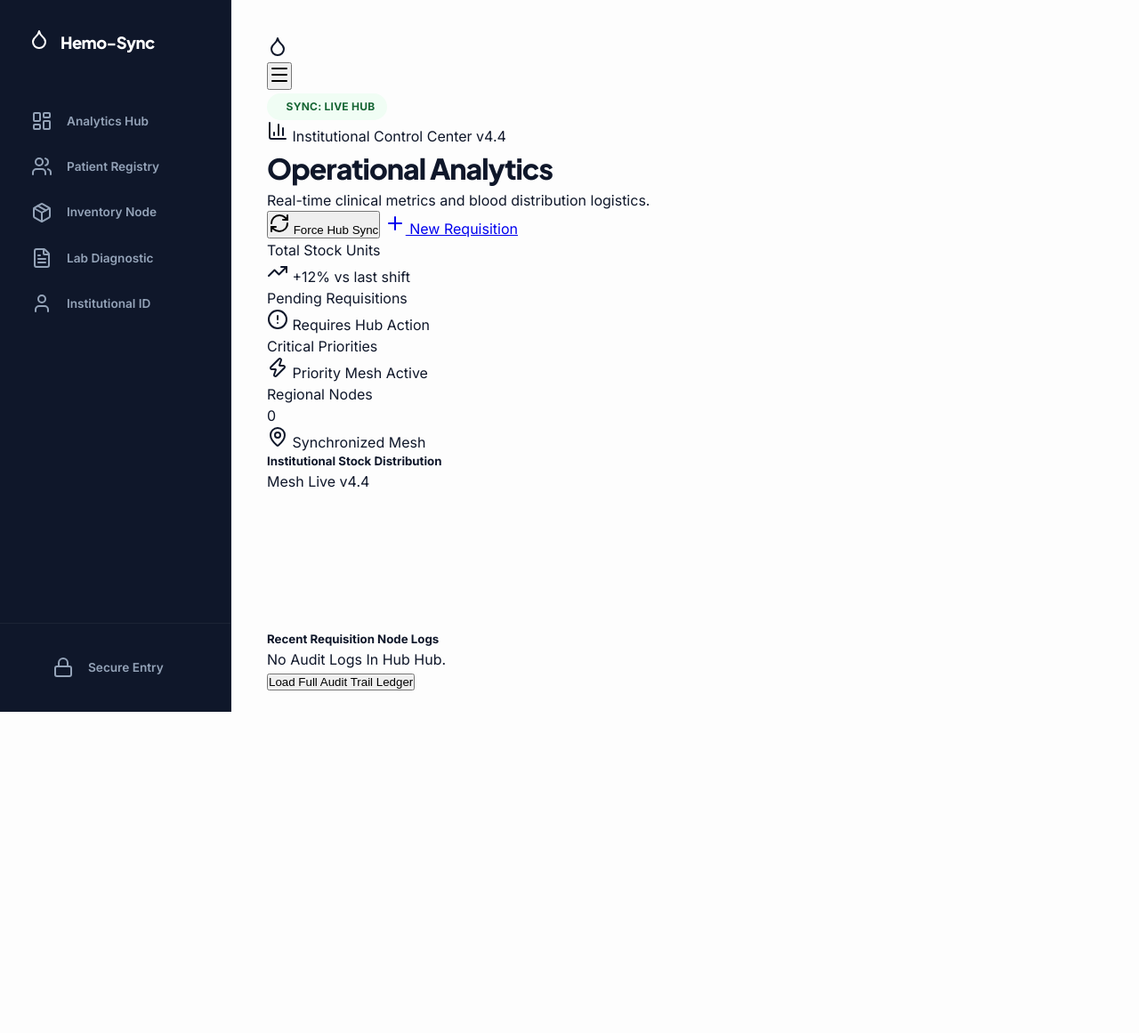
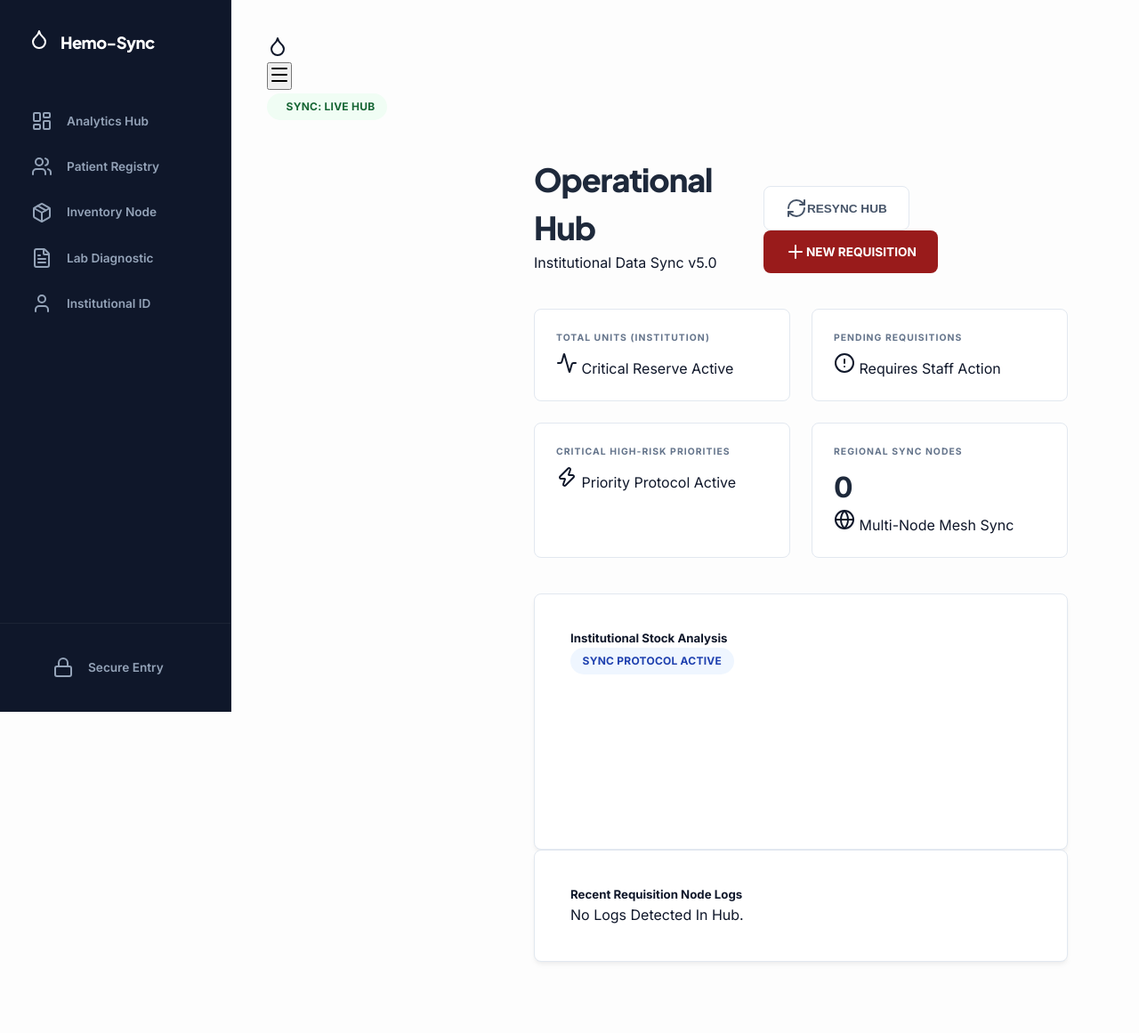
Before and after one commit to ShrutiTiwari2005/Blood_bank, a Flask app: template app/templates/analytics.html in a window 1280 px wide. Shown: the whole page at 89% size. Before the commit the page ends 800 px from the top, so only its background shows below. Run offline with Flask 3, Linux system fonts and the light colour scheme; the template is opened without the code that fills it, so the values that code supplies are empty; a map, chart or similar area stays blank; some libraries are stand-ins or nearby versions.

Commit message:
feat(analytics): Finalized clinical aggregate pipeline and UI

```diff
--- a/app/services/analytics_service.py
+++ b/app/services/analytics_service.py
@@ -11,7 +11,7 @@ class AnalyticsService:
         """Aggregates national clinical metrics for the SaaS Control Center."""
         stock = StockRepository.get_all_stock()
         requests = RequestRepository.get_all_requests()
-        donors = DonorRepository.get_all_donors()
+        donors = DonorRepository.get_all()
         patients = PatientRepo.get_all_patients()
 
         # Calculation Metrics
--- a/app/templates/analytics.html
+++ b/app/templates/analytics.html
@@ -2,123 +2,115 @@
 
 {% block content %}
 
-<div class="max-w-7xl mx-auto resiliency-high p-8 vibrancy-medium reveal active">
+<!-- v5.0 HEMO-SYNC Dashboard Context -->
+<div class="main-content reveal active">
 
-    <div class="flex items-end justify-between mb-16">
+    <!-- Institutional Analytics Header -->
+    <div class="section-header">
         <div>
-            <div class="v4-pill bg-slate-900 text-white mb-6 w-fit border-none shadow-xl">
-                <i data-lucide="bar-chart-3" size="14" class="text-emerald-500"></i>
-                <span class="tracking-widest capitalize">Institutional Control Center v4.4</span>
-            </div>
-            <h1 class="text-6xl font-black tracking-tighter text-slate-800">Operational Analytics</h1>
-            <p class="text-slate-500 mt-4 text-xl font-medium opacity-80">Real-time clinical metrics and blood distribution logistics.</p>
+            <h1 class="section-title tracking-tighter">Operational Hub</h1>
+            <p class="text-sm font-medium text-slate-400 mt-2 tracking-wide uppercase">Institutional Data Sync v5.0</p>
         </div>
-        <div class="header-actions flex gap-4">
-            <button onclick="location.reload()" class="btn-elite bg-white border border-slate-200 text-xs font-black text-slate-500 px-8 py-3.5 shadow-sm">
-                <i data-lucide="refresh-cw" class="mr-3" size="14"></i> Force Hub Sync
+        <div class="flex gap-4">
+            <button onclick="location.reload()" class="btn-hemo btn-secondary px-8 py-3.5 text-[10px] font-black tracking-widest shadow-sm">
+                <i data-lucide="refresh-cw" class="mr-3" size="14"></i> RESYNC HUB
             </button>
-            <a href="/blood_request" class="btn-elite btn-primary px-8 py-3.5 text-xs font-black shadow-emerald-500/10">
-                <i data-lucide="plus" class="mr-3" size="14"></i> New Requisition
+            <a href="/blood_request" class="btn-hemo px-8 py-3.5 text-[10px] font-black tracking-widest shadow-xl">
+                <i data-lucide="plus" class="mr-3" size="14"></i> NEW REQUISITION
             </a>
         </div>
     </div>
 
-    <!-- Tier 1: Core Metrics -->
-    <div class="v4-grid-stats mb-12">
-        <div class="v4-card-premium p-10 bg-white border-t-4 border-t-emerald-500 shadow-xl">
-            <div class="text-[10px] font-black uppercase text-slate-400 tracking-[0.2em] mb-4">Total Stock Units</div>
-            <div class="text-4xl font-black text-slate-800 tracking-tighter">{{ metrics.total_units }}</div>
-            <div class="mt-6 flex items-center gap-2 text-[9px] font-black text-emerald-600 uppercase">
-                <i data-lucide="trending-up" size="12"></i>
-                +12% vs last shift
+    <!-- Tier 1: Clinical High-Density Metrics -->
+    <div class="stat-grid mb-12">
+        <div class="stat-card border-t-8 border-t-red-800">
+            <div class="stat-label">Total Units (Institution)</div>
+            <div class="stat-value">{{ metrics.total_units }}</div>
+            <div class="flex items-center gap-2 mt-4 text-[9px] font-black text-emerald-600 uppercase">
+                <i data-lucide="activity" size="12"></i> Critical Reserve Active
             </div>
         </div>
-        <div class="v4-card-premium p-10 bg-white border-t-4 border-t-amber-500 shadow-xl">
-            <div class="text-[10px] font-black uppercase text-slate-400 tracking-[0.2em] mb-4">Pending Requisitions</div>
-            <div class="text-4xl font-black text-slate-800 tracking-tighter">{{ metrics.pending_requests }}</div>
-            <div class="mt-6 flex items-center gap-2 text-[9px] font-black text-amber-600 uppercase">
-                <i data-lucide="alert-circle" size="12"></i>
-                Requires Hub Action
+
+        <div class="stat-card border-t-8 border-t-amber-500">
+            <div class="stat-label">Pending Requisitions</div>
+            <div class="stat-value">{{ metrics.pending_requests }}</div>
+            <div class="flex items-center gap-2 mt-4 text-[9px] font-black text-amber-600 uppercase">
+                <i data-lucide="alert-circle" size="12"></i> Requires Staff Action
             </div>
         </div>
-        <div class="v4-card-premium p-10 bg-white border-t-4 border-t-red-500 shadow-xl">
-            <div class="text-[10px] font-black uppercase text-slate-400 tracking-[0.2em] mb-4">Critical Priorities</div>
-            <div class="text-4xl font-black text-slate-800 tracking-tighter">{{ metrics.critical_patients }}</div>
-            <div class="mt-6 flex items-center gap-2 text-[9px] font-black text-red-600 uppercase">
-                <i data-lucide="zap" size="12"></i>
-                Priority Mesh Active
+
+        <div class="stat-card border-t-8 border-t-red-600">
+            <div class="stat-label">Critical High-Risk Priorities</div>
+            <div class="stat-value">{{ metrics.critical_patients }}</div>
+            <div class="flex items-center gap-2 mt-4 text-[9px] font-black text-red-600 uppercase">
+                <i data-lucide="zap" size="12"></i> Priority Protocol Active
             </div>
         </div>
-        <div class="v4-card-premium p-10 bg-white border-t-4 border-t-blue-500 shadow-xl">
-            <div class="text-[10px] font-black uppercase text-slate-400 tracking-[0.2em] mb-4">Regional Nodes</div>
-            <div class="text-4xl font-black text-slate-800 tracking-tighter">0{{ metrics.region_count }}</div>
-            <div class="mt-6 flex items-center gap-2 text-[9px] font-black text-blue-600 uppercase">
-                <i data-lucide="map-pin" size="12"></i>
-                Synchronized Mesh
+
+        <div class="stat-card border-t-8 border-t-slate-800">
+            <div class="stat-label">Regional Sync Nodes</div>
+            <div class="stat-value">0{{ metrics.region_count }}</div>
+            <div class="flex items-center gap-2 mt-4 text-[9px] font-black text-slate-400 uppercase">
+                <i data-lucide="globe" size="12"></i> Multi-Node Mesh Sync
             </div>
         </div>
     </div>
 
+    <!-- Tier 2: Large-Scale Clinical Visualization -->
     <div class="grid grid-cols-12 gap-8">
 
-        <!-- Left: Phenotype Distribution -->
+        <!-- Left: Stock Ledger (Chart) -->
         <div class="col-span-12 lg:col-span-8">
-            <div class="luxury-card p-10 shadow-2xl h-full">
-                <div class="flex items-center justify-between mb-12 border-b border-slate-50 pb-6">
-                    <h5 class="text-[10px] font-black uppercase tracking-[0.2em] text-slate-400">Institutional Stock Distribution</h5>
-                    <div class="v4-pill bg-slate-50 border-none text-[8px] font-black">Mesh Live v4.4</div>
+            <div class="clinical-card h-full">
+                <div class="flex items-center justify-between mb-12">
+                    <h5 class="text-[10px] font-black uppercase tracking-[0.2em] text-slate-400 border-b-2 border-red-500 pb-2">Institutional Stock Analysis</h5>
+                    <div class="hemo-pill pill-blue border border-blue-50">Sync Protocol Active</div>
                 </div>
 
                 <div class="h-80 relative">
-                    <canvas id="stockDistributionChart"></canvas>
+                    <canvas id="hemoStockChart"></canvas>
                 </div>
             </div>
         </div>
 
-        <!-- Right: Recent Requisition Audit -->
+        <!-- Right: Recent Activity Protocol (Ledger) -->
         <div class="col-span-12 lg:col-span-4">
-            <div class="luxury-card p-10 shadow-2xl h-full">
-                <h5 class="text-[10px] font-black uppercase tracking-[0.2em] text-slate-400 mb-10 pb-6 border-b border-slate-50">Recent Requisition Node Logs</h5>
+            <div class="clinical-card h-full">
+                <h5 class="text-[10px] font-black uppercase tracking-[0.2em] text-slate-400 mb-10 border-b-2 border-red-500 pb-2 w-fit">Recent Requisition Node Logs</h5>
 
-                <div class="space-y-6">
+                <div class="space-y-4">
                     {% for r in metrics.request_trends %}
-                    <div class="flex items-center gap-6 p-4 bg-slate-50/50 rounded-2xl border border-slate-100 group">
-                        <div class="h-10 w-10 bg-white rounded-xl flex items-center justify-center shrink-0 shadow-sm">
-                            <i data-lucide="file-text" class="text-slate-400" size="16"></i>
+                    <div class="flex items-center gap-6 p-4 bg-slate-50/50 rounded-xl border border-slate-100/50 group">
+                        <div class="h-10 w-10 bg-white rounded-lg flex items-center justify-center shrink-0 shadow-sm border border-slate-50">
+                            <i data-lucide="file-spreadsheet" class="text-slate-400" size="16"></i>
                         </div>
                         <div class="flex-grow">
-                            <div class="text-[8px] font-black text-slate-400 uppercase mb-1">{{ r.city }} Hub</div>
-                            <h6 class="text-[11px] font-black text-slate-800 tracking-tight">{{ r.units_required }} Units ({{ r.blood_group }})</h6>
+                            <div class="text-[8px] font-black text-slate-400 uppercase mb-1">{{ r.city }} HUB</div>
+                            <h6 class="text-[11px] font-black text-slate-800">{{ r.units_required }} Units ({{ r.blood_group }})</h6>
                         </div>
-                        <div class="text-[8px] font-black {{ 'text-amber-500' if r.status == 'pending' else 'text-emerald-500' }} uppercase">
+                        <div class="hemo-pill {{ 'pill-red' if r.status == 'pending' else 'pill-green' }} text-[8px] uppercase font-black">
                             {{ r.status }}
                         </div>
                     </div>
                     {% else %}
-                    <p class="text-center text-xs font-black text-slate-300 uppercase py-10">No Audit Logs In Hub Hub.</p>
+                    <p class="text-center text-[10px] font-black text-slate-400 uppercase py-10 tracking-widest">No Logs Detected In Hub.</p>
                     {% endfor %}
                 </div>
-
-                <button class="w-full mt-10 py-5 btn-elite bg-slate-900 text-white text-[10px] font-black tracking-widest uppercase">
-                    Load Full Audit Trail Ledger
-                </button>
             </div>
         </div>
-
     </div>
-
 </div>
 
 <script src="https://cdn.jsdelivr.net/npm/chart.js"></script>
 <script>
     lucide.createIcons();
 
-    // Institutional Distribution Visualization
+    // Hemo-Sync Stock Distribution Logic
     fetch('/api/analytics/stock')
         .then(res => res.json())
         .then(payload => {
             const data = payload.data;
-            const ctx = document.getElementById('stockDistributionChart').getContext('2d');
+            const ctx = document.getElementById('hemoStockChart').getContext('2d');
             new Chart(ctx, {
                 type: 'bar',
                 data: {
@@ -126,11 +118,11 @@
                     datasets: [{
                         label: 'Phenotype Units',
                         data: Object.values(data),
-                        backgroundColor: 'rgba(16, 185, 129, 0.8)',
-                        borderColor: '#10b981',
-                        borderWidth: 2,
-                        borderRadius: 12,
-                        barThickness: 40
+                        backgroundColor: '#991B1B', // Hemo-Red
+                        borderColor: '#7F1D1D',
+                        borderWidth: 0,
+                        borderRadius: 4,
+                        barThickness: 32
                     }]
                 },
                 options: {
@@ -138,8 +130,15 @@
                     maintainAspectRatio: false,
                     plugins: { legend: { display: false } },
                     scales: {
-                        y: { beginAtZero: true, grid: { color: '#f1f5f9' }, ticks: { font: { weight: 'bold' } } },
-                        x: { grid: { display: false }, ticks: { font: { weight: 'bold' } } }
+                        y: {
+                            beginAtZero: true,
+                            grid: { color: '#F1F5F9', borderDash: [5, 5] },
+                            ticks: { font: { weight: 'bold', size: 10 } }
+                        },
+                        x: {
+                            grid: { display: false },
+                            ticks: { font: { weight: 'bold', size: 10 } }
+                        }
                     }
                 }
             });
```
